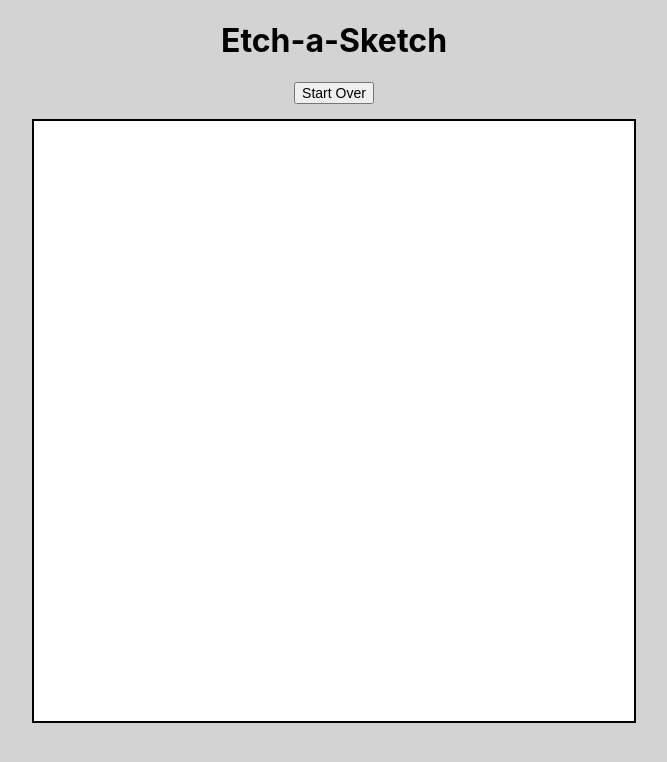
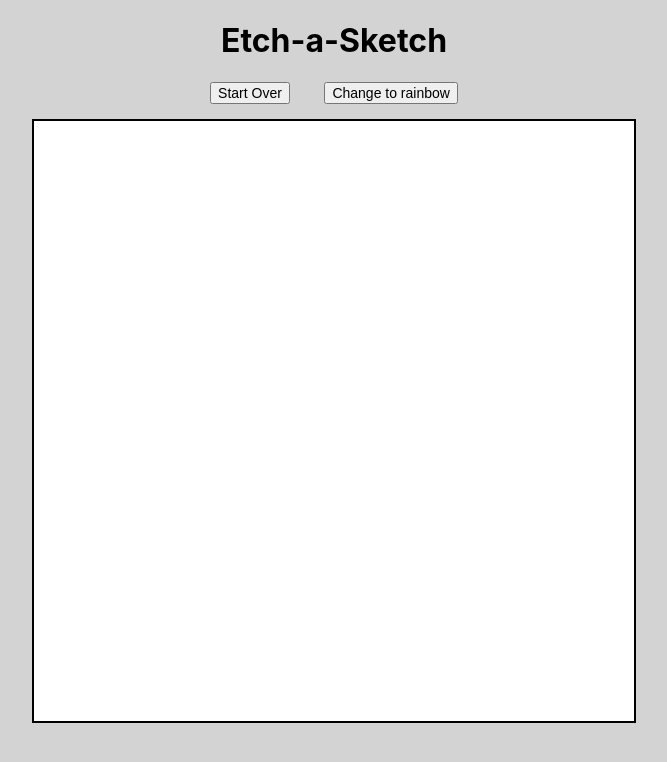
Before and after one commit to maddybvh/etch-a-sketch, a plain HTML site: page index.html in a window 1280 px wide. Shown: the whole page, without its empty margins (306-973 px from the left). Drawn offline with Linux system fonts and the light colour scheme.

Commit message:
Rainbow and black

```diff
--- a/index.html
+++ b/index.html
@@ -11,7 +11,7 @@
         </h1>
 
         <button id='1'>Start Over</button>
-
+        <button id='2'>Change to rainbow</button>
         <div id = container>
 
         </div>
```
